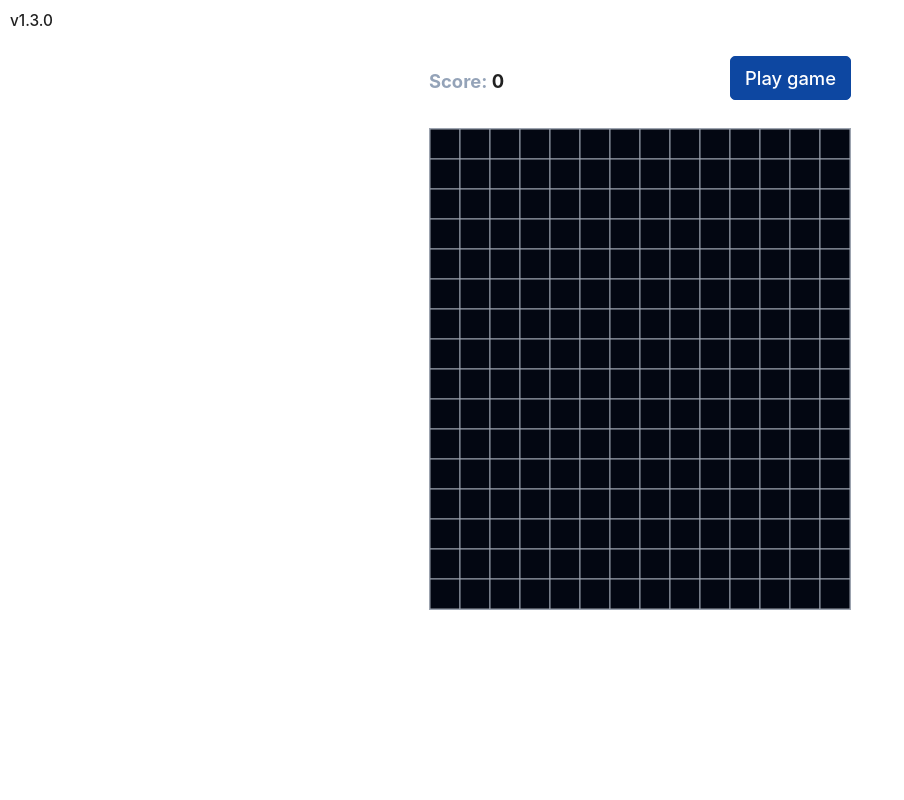
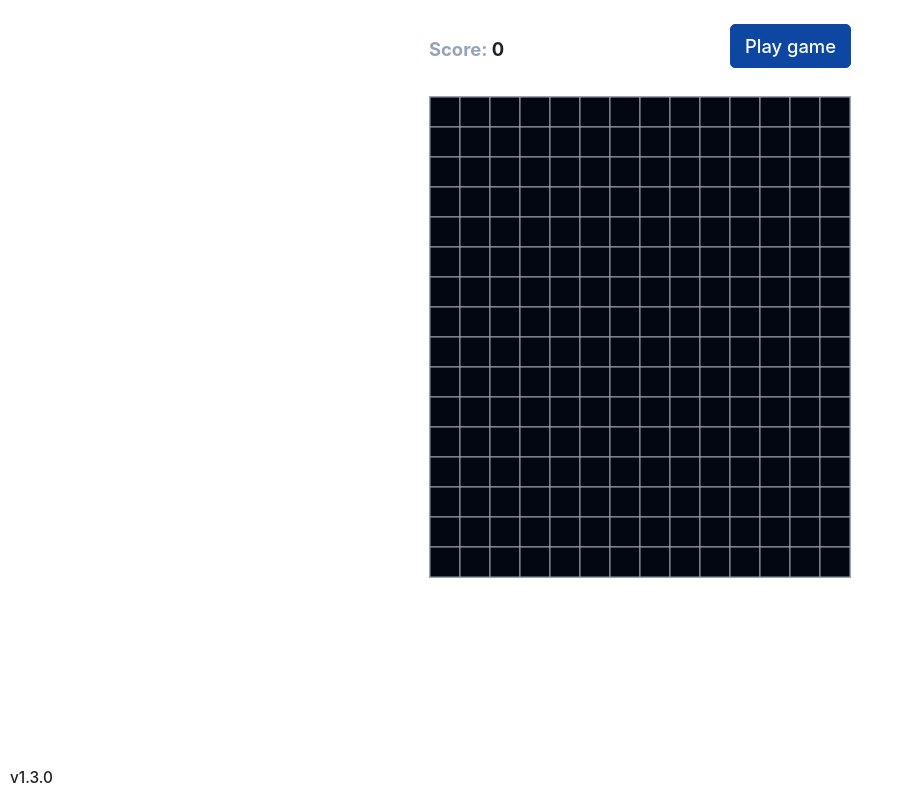
Before and after one commit to dagamdev/tetrids, a React (Vite) app: page / in a window 1280 px wide. Shown: the whole page, without its empty margins (0-904 px from the left). Built offline with nearby package versions, Linux system fonts and the light colour scheme.

Commit message:
Change version styles

```diff
--- a/src/App.tsx
+++ b/src/App.tsx
@@ -14,7 +14,6 @@ function App () {
 
   return (
     <>
-      <span className='version'>v{packageData.version}</span>
       <section className='tetris'>
         <header>
           <strong>Score: <span>{score}</span></strong>
@@ -29,6 +28,7 @@ function App () {
         </header>
         <Canvas {...{setScore, gameStatus, setGameStatus}} />
       </section>
+      <span className='version'>v{packageData.version}</span>
     </>
   )
 }
--- a/src/index.css
+++ b/src/index.css
@@ -34,8 +34,8 @@ canvas {
 }
 
 .version {
-  top: 10px;
   left: 10px;
+  bottom: 10px;
   position: absolute;
   font-size: smaller;
   font-weight: 500;
```
